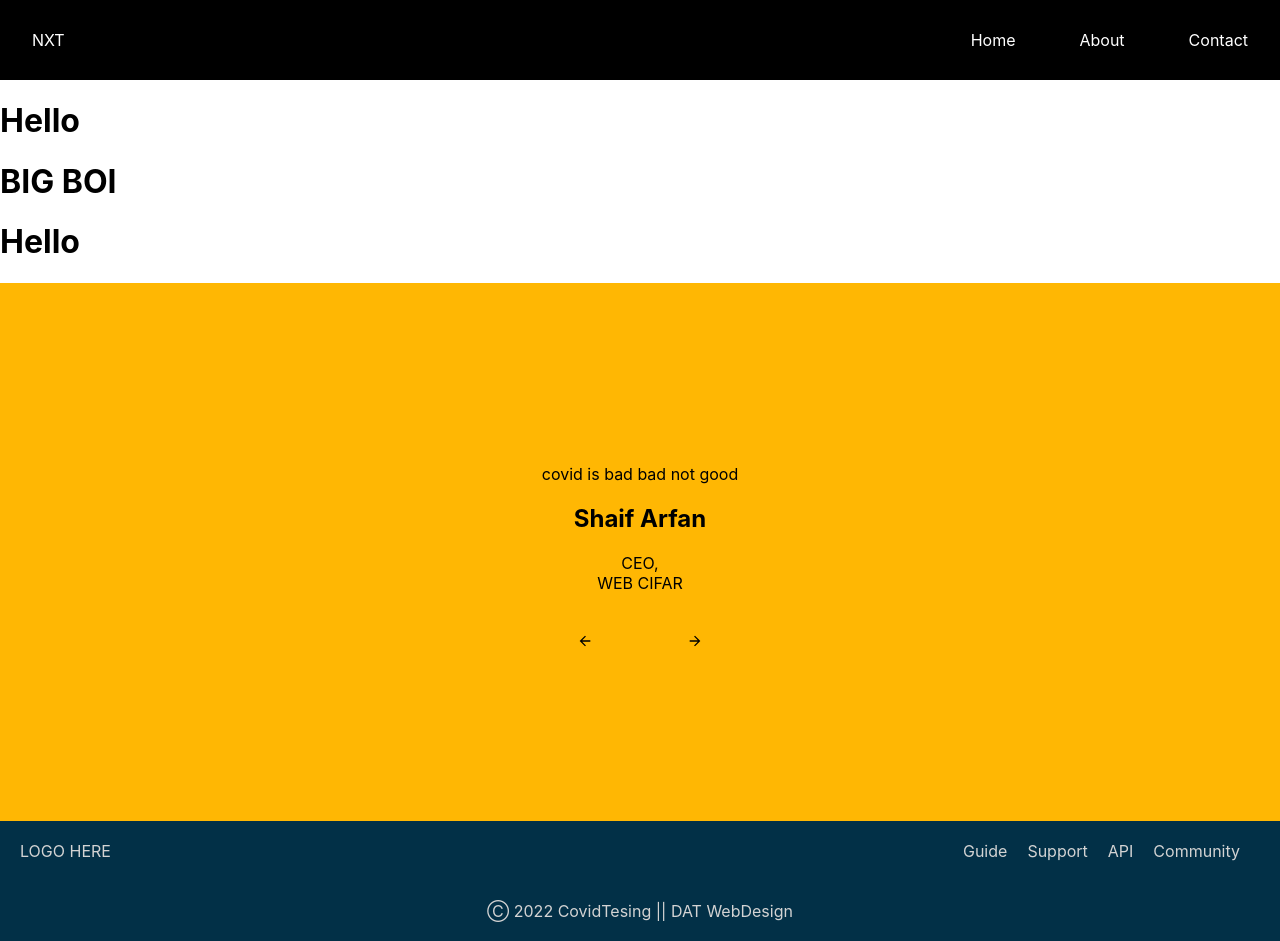
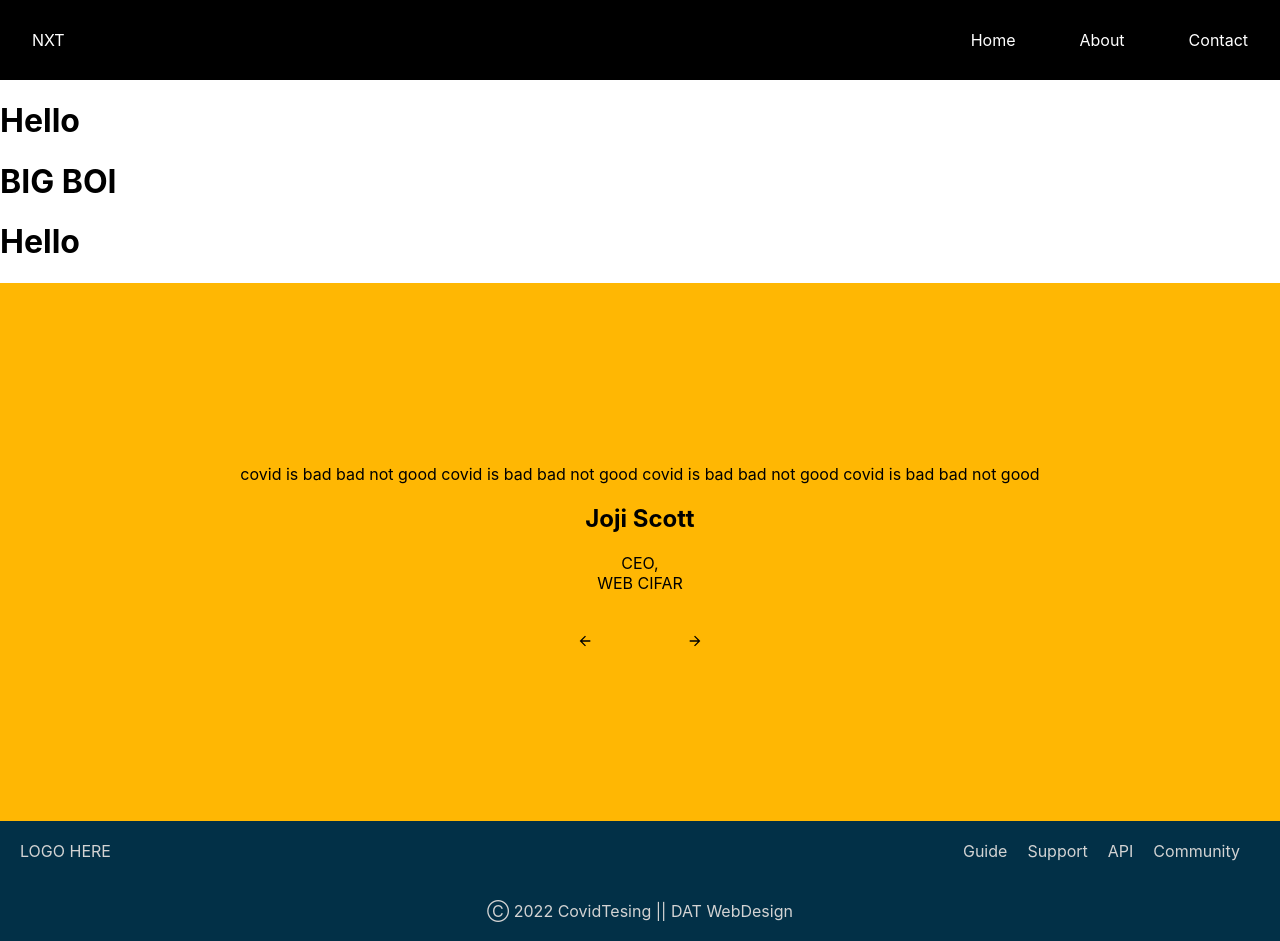
Before and after one commit to Danfirech/covid-landingpage, a Next.js app: page / in a window 1280 px wide. Built offline with nearby package versions, Linux system fonts and the light colour scheme.

Commit message:
changing reviews

```diff
--- a/assets/data/reviews.js
+++ b/assets/data/reviews.js
@@ -1,21 +1,21 @@
 const reviews = [
   {
     id: 1,
-    name: 'Shaif Arfan',
+    name: 'Joji Scott',
     title: 'CEO',
     org: 'WEB CIFAR',
-    desc: 'covid is bad bad not good',
+    desc: 'covid is bad bad not good covid is bad bad not good covid is bad bad not good covid is bad bad not good',
   },
   {
     id: 2,
-    name: 'Fahim Elahe',
+    name: 'Clay Beezhold',
     title: 'Co-founder',
     org: 'Kreetive',
     desc: 'Really amazing communication skills. Always understand what I am trying to achieve. Also, his work is really amazing. Do really high-quality work.',
   },
   {
     id: 3,
-    name: 'Sayed',
+    name: 'Allie Prins',
     title: 'Marketing Head',
     org: 'Eleven Dawn',
     desc: 'Really hard-working person. Deliver the work as promised. Planning to work more with this person.',
```
